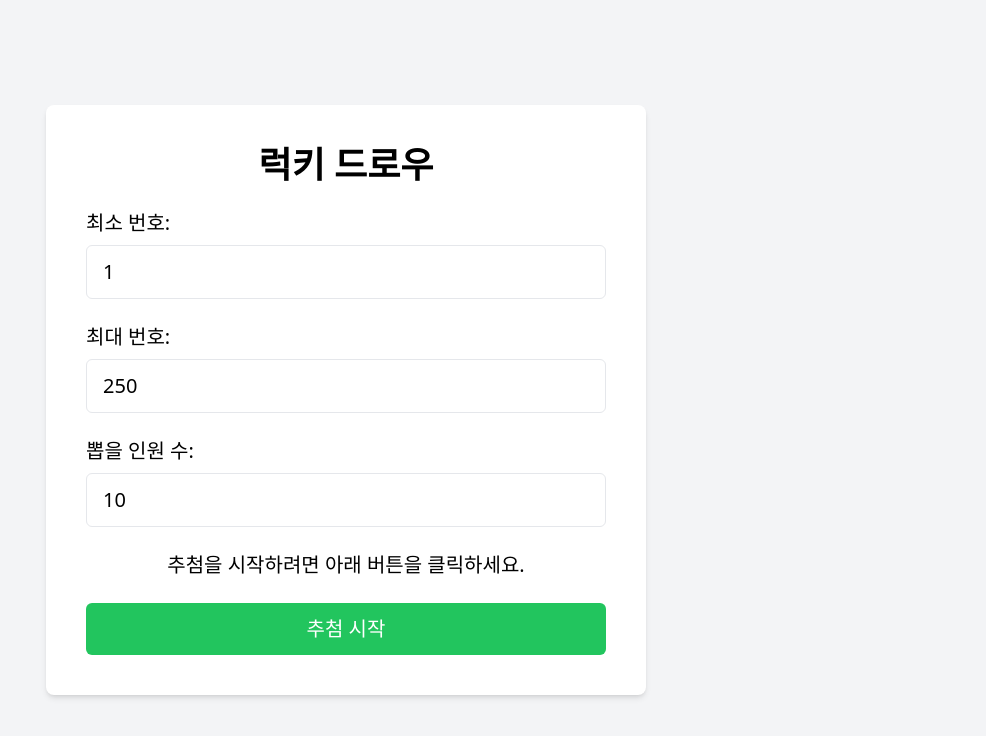
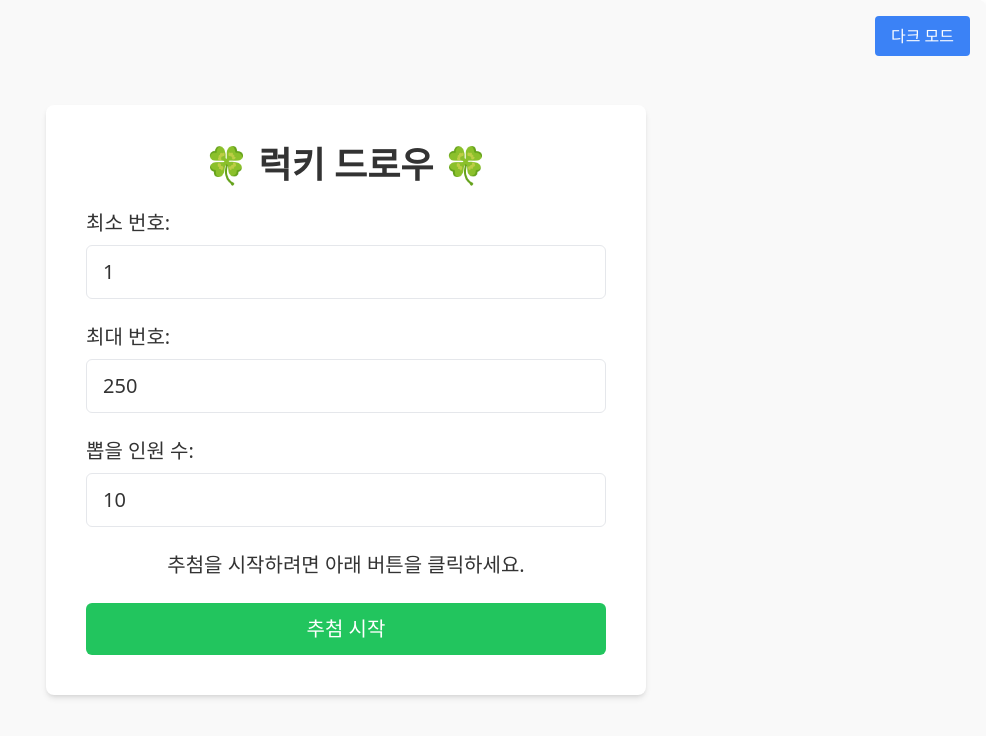
Before and after one commit to lee-JunR/LuckyDraw, a Vue app: page / in a window 1280 px wide. Shown: the top 736 px of the page, without its empty margins (294-1280 px from the left). Built offline with nearby package versions, Linux system fonts and the light colour scheme.

Commit message:
feat: 다크 모드 지원 추가
- 각 컴포넌트에 다크 모드 스타일 추가
- Props를 통해 다크 모드 상태를 받아 조건부 스타일 적용
- 입력 필드, 버튼, 텍스트 등의 UI 요소에 다크 모드 스타일 적용

```diff
--- a/src/App.vue
+++ b/src/App.vue
@@ -1,5 +1,38 @@
 <template>
-  <div class="min-h-screen bg-gray-100 flex items-center justify-center">
-    <router-view></router-view>
+  <div :style="darkModeStyle" class="min-h-screen flex items-center justify-center bg-gray-100">
+    <button @click="toggleDarkMode" class="absolute top-4 right-4 bg-blue-500 text-white py-2 px-4 rounded">
+      {{ isDarkMode ? '라이트 모드' : '다크 모드' }}
+    </button>
+    <router-view :is-dark-mode="isDarkMode"></router-view>
   </div>
 </template>
+
+<script setup>
+import { ref, computed } from 'vue'
+
+const isDarkMode = ref(false)
+
+const toggleDarkMode = () => {
+  isDarkMode.value = !isDarkMode.value
+}
+
+const darkModeStyle = computed(() => {
+  return isDarkMode.value
+    ? {
+      backgroundColor: '#1a1a1a',
+      color: '#ffffff',
+      borderRadius: '0.5rem',
+      boxShadow: '0 4px 8px rgba(0, 0, 0, 0.3)',
+      padding: '1rem',
+      transition: 'all 0.3s ease',
+    }
+    : {
+      backgroundColor: '#f9f9f9',
+      color: '#333',
+      borderRadius: '0.5rem',
+      boxShadow: '0 4px 8px rgba(0, 0, 0, 0.1)',
+      padding: '1rem',
+      transition: 'all 0.3s ease',
+    }
+})
+</script>
--- a/src/components/DrawResult.vue
+++ b/src/components/DrawResult.vue
@@ -1,11 +1,11 @@
 <template>
-  <div class="bg-white p-10 rounded-lg shadow-md w-[600px]">
+  <div :class="containerClass">
     <canvas id="confetti-canvas" class="fixed inset-0 w-full h-full pointer-events-none"></canvas>
     <h1 class="text-4xl font-bold mb-6 text-center">추첨 결과</h1>
     <p class="text-2xl mb-4 text-center">선택된 인원: {{ count }}명</p>
     <div class="grid grid-cols-5 gap-4 mb-6">
       <div v-for="(number, index) in result" :key="index" class="p-4 text-center rounded-md text-2xl"
-        :class="selectedNumbers.includes(number) ? 'bg-green-200' : 'bg-gray-200'">
+        :class="selectedNumbers.includes(number) ? (isDarkMode ? 'bg-green-700 text-white' : 'bg-green-200 text-black') : (isDarkMode ? 'bg-gray-700 text-white' : 'bg-gray-200')">
         {{ number }}
       </div>
     </div>
@@ -19,6 +19,13 @@
 import { computed, onMounted } from 'vue'
 import { useRouter, useRoute } from 'vue-router'
 import confetti from 'canvas-confetti'
+
+
+const props = defineProps({
+  isDarkMode: Boolean
+})
+
+const containerClass = computed(() => props.isDarkMode ? 'bg-black text-white p-10 rounded-lg shadow-md w-[600px]' : 'bg-white p-10 rounded-lg shadow-md w-[600px]')
 
 const router = useRouter()
 const route = useRoute()
--- a/src/components/RevealWinners.vue
+++ b/src/components/RevealWinners.vue
@@ -1,34 +1,25 @@
 <template>
-  <div class="bg-white p-10 rounded-lg shadow-md w-[600px]">
+  <div :class="containerClass">
     <div v-if="showDrum" class="flex flex-col items-center justify-center h-[400px]">
       <div class="tenor-gif-embed" data-postid="17543249" data-share-method="host" data-aspect-ratio="1"
         data-width="100%">
         <a href="https://tenor.com/view/drum-joypixels-snare-drum-drummer-performance-gif-17543249">Drum Joypixels
           Sticker</a>
       </div>
-      <button @click="revealWinner" class="mt-4 bg-blue-500 text-white py-3 px-6 rounded-md hover:bg-blue-600 text-xl"
-        style="z-index: 1000;">
+      <button @click="revealWinner" :class="buttonClass" style="z-index: 1000;">
         {{ currentIndex === -1 ? '당첨자 보여주기' : '당첨자 확인하기' }}
       </button>
     </div>
     <div v-else>
       <h1 class="text-4xl font-bold mb-6 text-center">당첨자 발표</h1>
       <div class="flex flex-col items-center justify-center mb-6">
-        <div class="text-9xl font-bold mb-4">{{ currentNumber }}</div>
+        <div :class="numberClass">{{ currentNumber }}</div>
         <p class="text-2xl mb-2">{{ currentIndex + 1 }} / {{ result.length }}</p>
       </div>
       <div class="flex justify-between mb-4">
-        <button @click="redrawWinner" class="bg-yellow-500 text-white py-2 px-4 rounded-md hover:bg-yellow-600 text-lg">
-          다시 뽑기
-        </button>
-        <button v-if="currentIndex < result.length - 1" @click="showNextDrum"
-          class="bg-blue-500 text-white py-2 px-4 rounded-md hover:bg-blue-600 text-lg">
-          다음 당첨자
-        </button>
-        <button v-else @click="showAllResults"
-          class="bg-green-500 text-white py-2 px-4 rounded-md hover:bg-green-600 text-lg">
-          전체 결과 보기
-        </button>
+        <button @click="redrawWinner" :class="yellowButtonClass">다시 뽑기</button>
+        <button v-if="currentIndex < result.length - 1" @click="showNextDrum" :class="buttonClass">다음 당첨자</button>
+        <button v-else @click="showAllResults" :class="greenButtonClass">전체 결과 보기</button>
       </div>
     </div>
   </div>
@@ -38,12 +29,22 @@
 import { ref, computed, onMounted, watch } from 'vue'
 import { useRouter, useRoute } from 'vue-router'
 
+const props = defineProps({
+  isDarkMode: Boolean
+})
+
 const router = useRouter()
 const route = useRoute()
 
 const showDrum = ref(true)
 const currentIndex = ref(-1)
 const result = ref([])
+
+const containerClass = computed(() => props.isDarkMode ? 'bg-black text-white p-10 rounded-lg shadow-md w-[600px]' : 'bg-white p-10 rounded-lg shadow-md w-[600px]')
+const buttonClass = computed(() => props.isDarkMode ? 'mt-4 bg-green-700 text-white py-3 px-6 rounded-md hover:bg-green-800 text-xl' : 'mt-4 bg-green-500 text-white py-3 px-6 rounded-md hover:bg-green-600 text-xl')
+const yellowButtonClass = computed(() => props.isDarkMode ? 'bg-yellow-600 text-white py-2 px-4 rounded-md hover:bg-yellow-700 text-lg' : 'bg-yellow-500 text-white py-2 px-4 rounded-md hover:bg-yellow-600 text-lg')
+const greenButtonClass = computed(() => props.isDarkMode ? 'bg-green-700 text-white py-2 px-4 rounded-md hover:bg-green-800 text-lg' : 'bg-green-500 text-white py-2 px-4 rounded-md hover:bg-green-600 text-lg')
+const numberClass = computed(() => props.isDarkMode ? 'text-9xl font-bold mb-4 text-white' : 'text-9xl font-bold mb-4')
 
 const selectedNumbers = computed(() =>
   route.query.numbers ? route.query.numbers.split(',').map(Number) : []
--- a/src/components/SelectNumbers.vue
+++ b/src/components/SelectNumbers.vue
@@ -1,30 +1,39 @@
 <template>
-  <div class="bg-white p-10 rounded-lg shadow-md w-[600px]">
-    <h1 class="text-4xl font-bold mb-6 text-center">조작 숫자 선택</h1>
+  <div :class="containerClass">
+    <h1 class="text-4xl font-bold mb-6 text-center">숫자 선택</h1>
     <div class="mb-4">
-      <input v-model="inputNumber" type="number" min="1" max="250" placeholder="1-250 사이의 숫자"
-        class="w-full px-4 py-3 text-xl border rounded-md" />
+      <input v-model="inputNumber" type="number" min="1" max="250" placeholder="1-250 사이의 숫자" :class="inputClass" />
     </div>
-    <button @click="addNumber" class="w-full bg-blue-500 text-white py-3 rounded-md hover:bg-blue-600 mb-6 text-xl">
+    <button @click="addNumber" :class="addButtonClass">
       추가
     </button>
     <div class="mb-4">
       <p class="font-semibold text-xl">선택된 숫자:</p>
-      <p class="text-xl">{{ selectedNumbers.join(', ') }}</p>
+      <p :class="textClass">{{ selectedNumbers.join(', ') }}</p>
     </div>
-    <button @click="goToStart" class="w-full bg-green-500 text-white py-3 rounded-md hover:bg-green-600 text-xl">
+    <button @click="goToStart" :class="nextButtonClass">
       다음
     </button>
   </div>
 </template>
 
 <script setup>
-import { ref } from 'vue'
+import { ref, computed } from 'vue'
 import { useRouter } from 'vue-router'
+
+const props = defineProps({
+  isDarkMode: Boolean
+})
 
 const router = useRouter()
 const inputNumber = ref('')
 const selectedNumbers = ref([])
+
+const containerClass = computed(() => props.isDarkMode ? 'bg-black text-white p-10 rounded-lg shadow-md w-[600px]' : 'bg-white p-10 rounded-lg shadow-md w-[600px]')
+const inputClass = computed(() => props.isDarkMode ? 'w-full px-4 py-3 text-xl border rounded-md bg-gray-800 text-white border-gray-600' : 'w-full px-4 py-3 text-xl border rounded-md')
+const addButtonClass = computed(() => props.isDarkMode ? 'w-full bg-blue-700 text-white py-3 rounded-md hover:bg-blue-800 mb-6 text-xl' : 'w-full bg-blue-500 text-white py-3 rounded-md hover:bg-blue-600 mb-6 text-xl')
+const nextButtonClass = computed(() => props.isDarkMode ? 'w-full bg-green-700 text-white py-3 rounded-md hover:bg-green-800 text-xl' : 'w-full bg-green-500 text-white py-3 rounded-md hover:bg-green-600 text-xl')
+const textClass = computed(() => props.isDarkMode ? 'text-xl text-white' : 'text-xl')
 
 const addNumber = () => {
   const num = parseInt(inputNumber.value)
--- a/src/components/StartDraw.vue
+++ b/src/components/StartDraw.vue
@@ -1,24 +1,23 @@
 <template>
-  <div class="bg-white p-10 rounded-lg shadow-md w-[600px]">
-    <h1 class="text-4xl font-bold mb-6 text-center">럭키 드로우</h1>
+  <div :class="containerClass">
+    <router-link to="/select">
+      <h1 class="text-4xl font-bold mb-6 text-center cursor-pointer">🍀 럭키 드로우 🍀</h1>
+    </router-link>
     <div class="mb-6">
       <label for="minNumber" class="block text-xl mb-2">최소 번호:</label>
-      <input id="minNumber" v-model="minNumber" type="number" class="w-full px-4 py-3 text-xl border rounded-md"
-        placeholder="최소 번호" />
+      <input id="minNumber" v-model="minNumber" type="number" :class="inputClass" placeholder="최소 번호" />
     </div>
     <div class="mb-6">
       <label for="maxNumber" class="block text-xl mb-2">최대 번호:</label>
-      <input id="maxNumber" v-model="maxNumber" type="number" class="w-full px-4 py-3 text-xl border rounded-md"
-        placeholder="최대 번호" />
+      <input id="maxNumber" v-model="maxNumber" type="number" :class="inputClass" placeholder="최대 번호" />
     </div>
     <div class="mb-6">
       <label for="drawCount" class="block text-xl mb-2">뽑을 인원 수:</label>
-      <input id="drawCount" v-model="drawCount" type="number" :min="1" :max="maxNumber"
-        class="w-full px-4 py-3 text-xl border rounded-md" placeholder="범위 내의 숫자" />
+      <input id="drawCount" v-model="drawCount" type="number" :min="1" :max="maxNumber" :class="inputClass"
+        placeholder="범위 내의 숫자" />
     </div>
     <p class="mb-6 text-center text-xl">추첨을 시작하려면 아래 버튼을 클릭하세요.</p>
-    <button @click="startDraw" class="w-full bg-green-500 text-white py-3 rounded-md hover:bg-green-600 text-xl"
-      :disabled="!isValidDrawCount">
+    <button @click="startDraw" :class="buttonClass" :disabled="!isValidDrawCount">
       추첨 시작
     </button>
   </div>
@@ -27,6 +26,10 @@
 <script setup>
 import { ref, computed } from 'vue'
 import { useRouter, useRoute } from 'vue-router'
+
+const props = defineProps({
+  isDarkMode: Boolean
+})
 
 const router = useRouter()
 const route = useRoute()
@@ -39,6 +42,10 @@ const isValidDrawCount = computed(() => {
   const count = Number(drawCount.value)
   return count >= 1 && count <= maxNumber.value && Number.isInteger(count)
 })
+
+const containerClass = computed(() => props.isDarkMode ? 'bg-black text-white p-10 rounded-lg shadow-md w-[600px]' : 'bg-white p-10 rounded-lg shadow-md w-[600px]')
+const inputClass = computed(() => props.isDarkMode ? 'w-full px-4 py-3 text-xl border rounded-md bg-gray-800 text-white border-gray-600' : 'w-full px-4 py-3 text-xl border rounded-md')
+const buttonClass = computed(() => props.isDarkMode ? 'w-full bg-green-700 text-white py-3 rounded-md hover:bg-green-800 text-xl' : 'w-full bg-green-500 text-white py-3 rounded-md hover:bg-green-600 text-xl')
 
 const startDraw = () => {
   if (!isValidDrawCount.value) return
```
